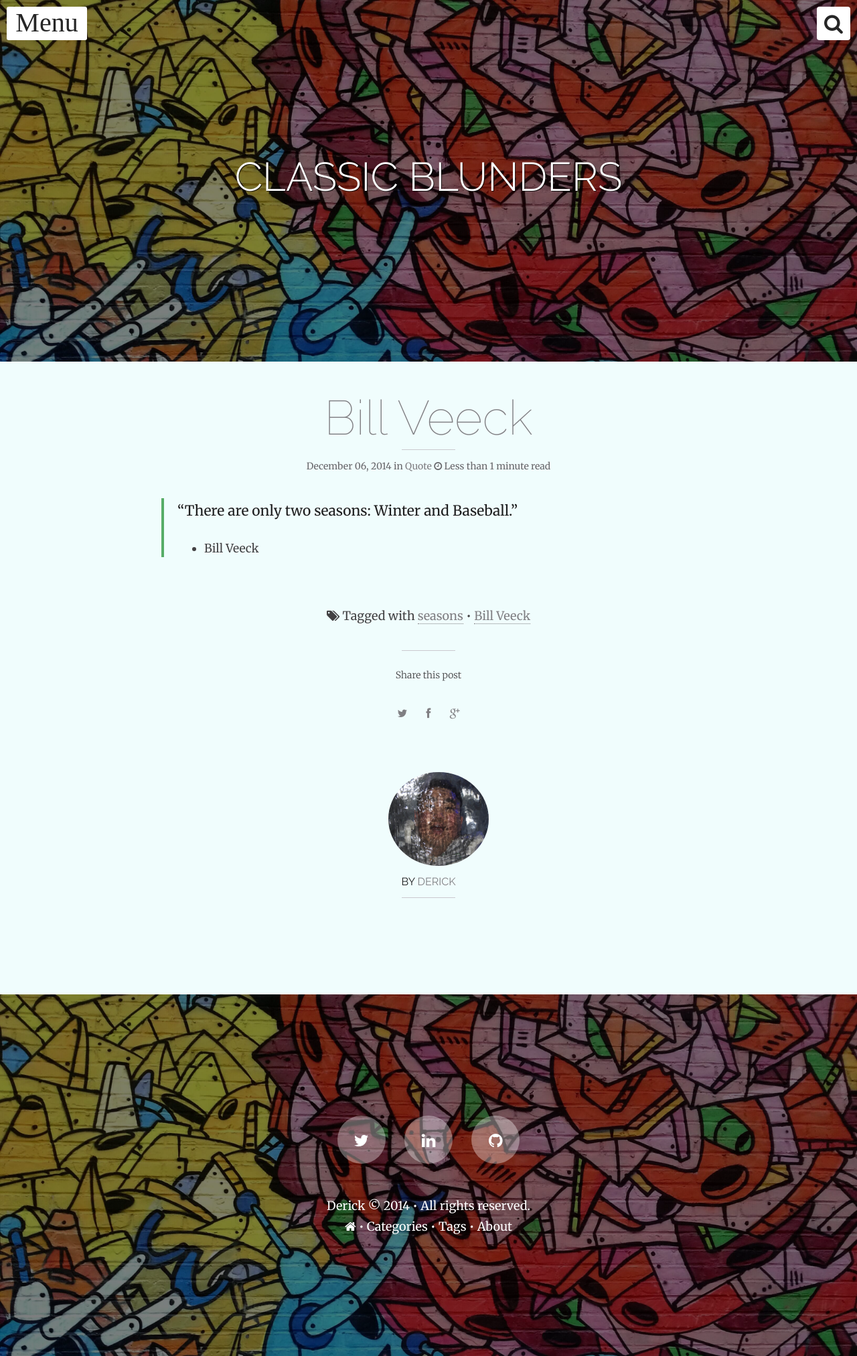
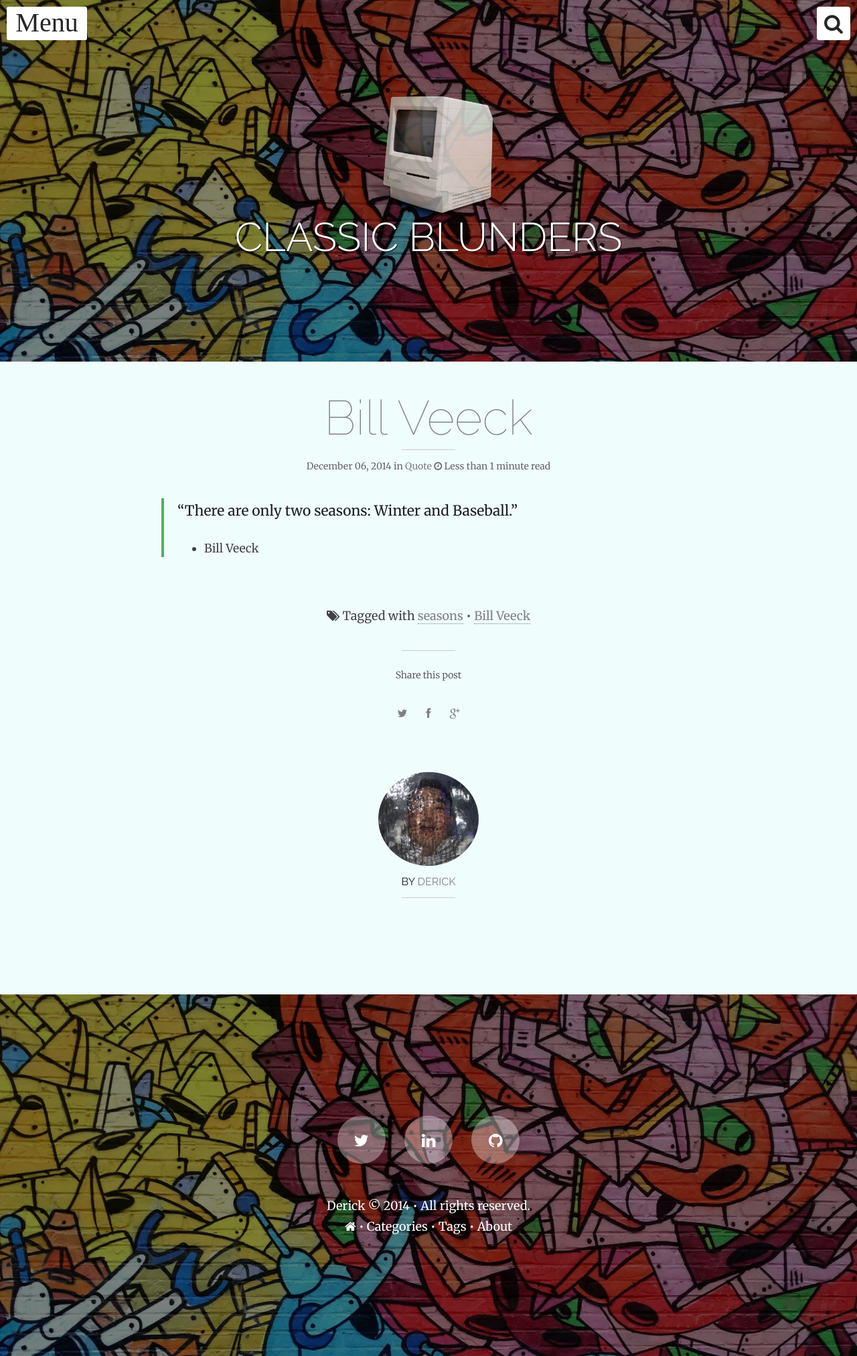
Before and after one commit to classicblunders/classicblunders.github.io, a Jekyll site: the page built from _posts/2014-12-06-seasons-quote.md, in a window 1280 px wide. Shown: the whole page at 67% size. Built offline with Jekyll 4.4.1, drawn with Linux system fonts in a browser that asks for light colours; nearby versions of some CDN libraries; comment, search, counter and statistics services are not loaded.

Commit message:
Create parallax headers.

```diff
--- a/_config.yml
+++ b/_config.yml
@@ -1,7 +1,7 @@
 title:            Classic Blunders
 description:      INCONCEIVABLE!
 # update logo.html with list of rotating logos
-logo:
+logo:             Macintosh_Classic_II.png
 # omikron.png
 disqus_shortname: classicblunders
 share:            true
--- a/_includes/header.html
+++ b/_includes/header.html
@@ -28,9 +28,17 @@
 {% if page.headline %}
     <div class="inner">
         <div class="container">
+
+            <ul id="header-scene" class="scene">
+                <li class="layer" data-depth="0.70">
+
                     <a class="brand light" href="{{ site.url }}" role="banner" itemprop="url">
 
+                        {% if site.logo %}<img itemprop="logo" src="{{ site.url }}/images/{{ site.logo }}" alt="{{ site.title }} Logo" />{% endif %}
+
+                    <!--
                     {% if site.logo %}{% include logo.html %}{% endif %}
+                    -->
 
                         <h1 class="blog-title light" itemprop="name">
                             {{ site.title }}
@@ -40,21 +48,49 @@
                     <h2 class="blog-description light bordered bordered-top" itemprop="description">
                         {{ page.headline }}
                     </h2>
+                </li>
+            </ul>
+            <!-- Parallax script -->
+            <script src="{{ site.url }}/assets/deploy/jquery.js"></script>
+            <script src="{{ site.url }}/assets/deploy/jquery.parallax.js"></script>
+            <script>
+
+            // Yep, that's it!
+            $('#header-scene').parallax();
+
+            </script>
         </div>
     </div>
     {% else %}
     <div class="inner">
         <div class="container">
+
+            <ul id="header-scene" class="scene">
+                <li class="layer" data-depth="0.70">
+
                     <a class="brand" href="{{ site.url }}" role="banner" itemprop="url">
 
-                <!-- {% if site.logo %}<img itemprop="logo" src="{{ site.url }}/images/{{ site.logo }}" alt="{{ site.title }} Logo" />{% endif %} -->
+                            {% if site.logo %}<img itemprop="logo" src="{{ site.url }}/images/{{ site.logo }}" alt="{{ site.title }} Logo" />{% endif %}
+                        <!--
                         {% if site.logo %}{% include logo.html %}{% endif %}
+                        -->
 
                         <h1 class="blog-title light" itemprop="name">
                             {{ site.title }}
                         </h1>
 
                     </a>
+                </li>
+            </ul>
+            <!-- Parallax script -->
+            <script src="{{ site.url }}/assets/deploy/jquery.js"></script>
+            <script src="{{ site.url }}/assets/deploy/jquery.parallax.js"></script>
+            <script>
+
+            // Yep, that's it!
+            $('#header-scene').parallax();
+
+            </script>
         </div>
     </div>
     {% endif %}
--- a/_includes/signoff.html
+++ b/_includes/signoff.html
@@ -2,7 +2,8 @@
     <div id="container" class="container">
         <ul id="scene" class="scene">
             <li class="layer" data-depth="0.70">
-                <img src="{{site.url}}/images/{{ site.owner.avatar }}" alt="{{ site.owner.name }}'s photo" itemprop="image" class="post-avatar img-circle img-responsive"/>
+                <a href="{{ site.url }}/about" title="About {{ site.owner.name }}" itemprop="url">
+                <img src="{{site.url}}/images/{{ site.owner.avatar }}" alt="{{ site.owner.name }}'s photo" itemprop="image" class="post-avatar img-circle img-responsive"/></a>
             </li>
         </ul>
     </div>
--- a/assets/css/style.css
+++ b/assets/css/style.css
@@ -476,13 +476,13 @@ html {
 /* - Brand - */
 .brand img {
   max-height: 180px;
-  opacity: 0.60;
-  filter: alpha(opacity=60); /* For IE8 and earlier */
+  opacity: 0.80;
+  filter: alpha(opacity=80);
 }
 
 .brand img:hover {
   opacity: 1;
-  filter: alpha(opacity=100); /* For IE8 and earlier */
+  filter: alpha(opacity=100);
 }
 
 /* - Blog title and description - */
@@ -4097,14 +4097,20 @@ th {
 }
 
 /* Parallax.js*/
-img {
+/*img {
   display: block;
   width: 100%;
-}
+}*/
 
 .scene {
   padding: 0;
   margin: 0;
+}
+
+#container {
+  margin: auto;
+  display: block;
+  width: auto;
 }
 
 
```
Also changed, not shown: _includes/logo.html (+32 -0 lines), _layouts/home.html (+25 -10 lines), images/Macintosh_Classic_II.png (added). Lines whose indentation alone changed are shown as unchanged.
